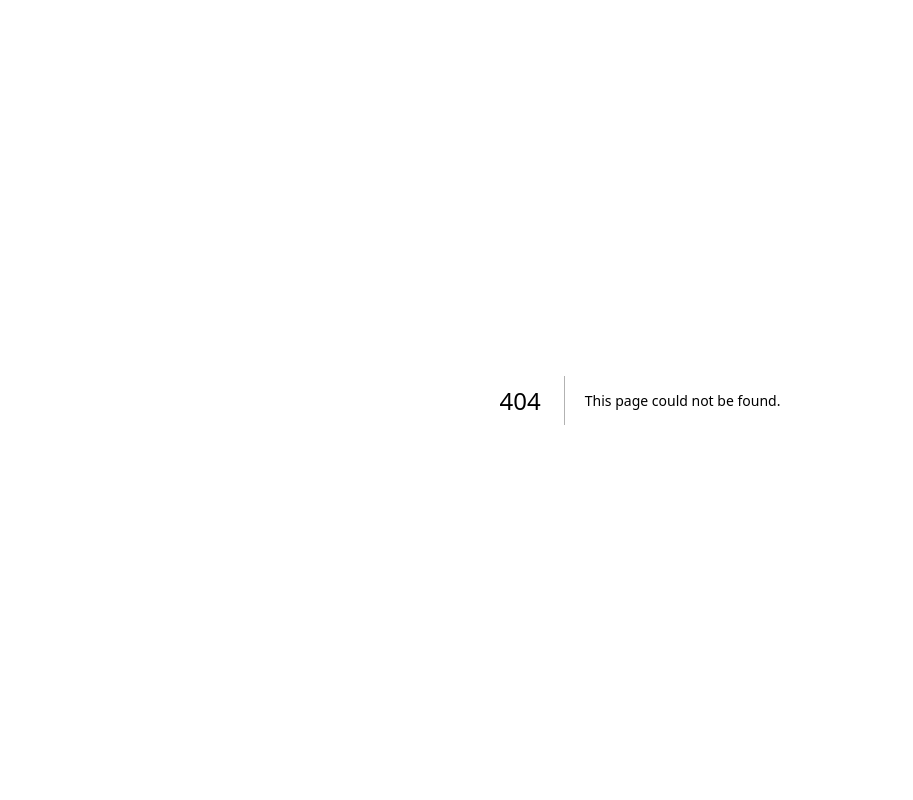
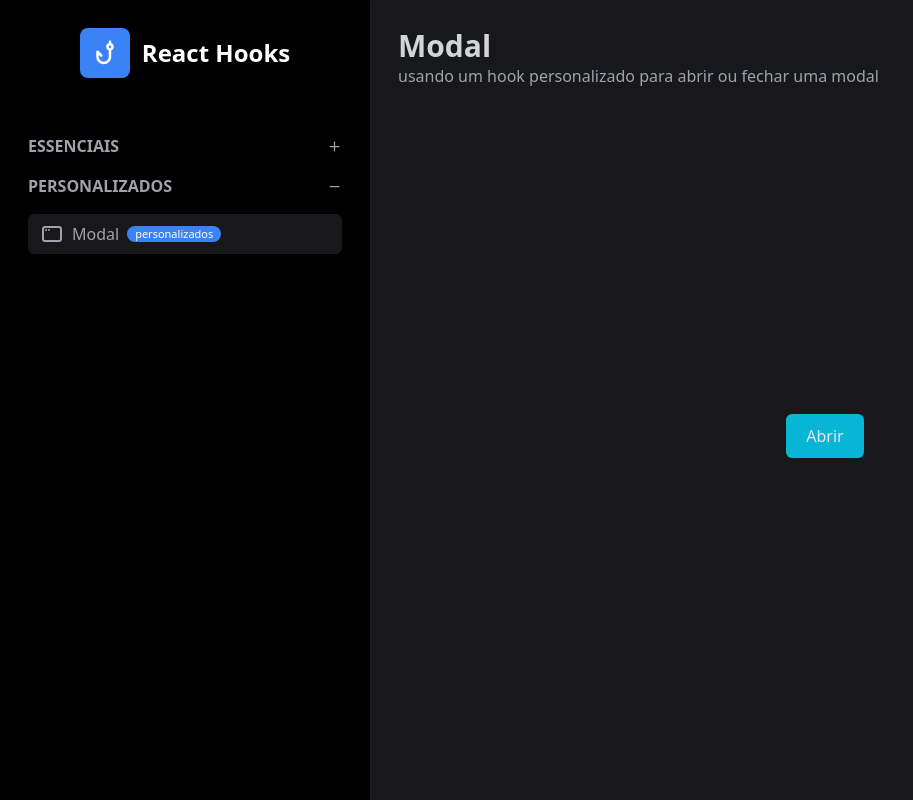
Before and after one commit to maryson011/repo-js, a Next.js app in the folder FundamentosReact/react-hooks/: page /personalizados/modal in a window 1280 px wide. Before the commit this address had no page. Shown: the whole page, without its empty margins (0-913 px from the left). Built offline with nearby package versions, Linux system fonts and the light colour scheme.

Commit message:
feat: hook personalized 'useToggle' (react-hooks)

```diff
--- a/FundamentosReact/react-hooks/src/components/template/MenuPrincipal.tsx
+++ b/FundamentosReact/react-hooks/src/components/template/MenuPrincipal.tsx
@@ -1,16 +1,17 @@
-import { IconMenu, IconX, IconNumbers, IconUsers, IconArrowsLeftRight, IconMathGreater, IconLetterCase, IconRefreshAlert, IconSection } from "@tabler/icons-react";
+import { IconMenu, IconX, IconNumbers, IconUsers, IconArrowsLeftRight, IconMathGreater, IconLetterCase, IconRefreshAlert, IconSection, IconAppWindow } from "@tabler/icons-react";
 import { MenuItem } from "../../data/models/MenuItem";
 import { MenuSecao } from "../../data/models/MenuSecao";
 import Logo from "./Logo";
 import MenuPrincipalItem from "./MenuPrincipalItem";
 import MenuPrincipalSecao from "./MenuPrincipalSecao";
 import Flex from "./Flex";
+import { url } from "inspector";
 
 export default function MenuPrincipal() {
     const secoes = [
         {
             titulo: "Essenciais",
-            aberta: true,
+            aberta: false,
             itens: [
                 {titulo: "Contador", url: "/essenciais/contador", tag: "useState", icone: <IconNumbers/>},
                 {titulo: "Votação", url: "/essenciais/votacao", tag: "useState", icone: <IconUsers/>},
@@ -22,6 +23,13 @@ export default function MenuPrincipal() {
                 {titulo: "Contagem Caracteres", url: "/essenciais/contagemCaracteresRef", tag: "useRef", icone: <IconLetterCase/>},
             ],
         },
+        {
+            titulo:"Personalizados",
+            aberta: true,
+            itens: [
+                {titulo: "Modal", url: "/personalizados/modal", tag: "personalizados", icone: <IconAppWindow/>},
+            ]
+        }
     ];
     const mini = false;
     function renderizarSecoes() {
--- /dev/null
+++ b/FundamentosReact/react-hooks/src/data/hooks/useToggle.ts
@@ -0,0 +1,11 @@
+import { useState } from "react";
+
+export default function useToggle(valor?: boolean) {
+    const [ativo, setAtivo] = useState(valor ?? false)
+
+    function toggleAtivo() {
+        setAtivo(!ativo)
+    }
+    const r:[boolean, ()=>void] = [ativo, toggleAtivo]
+    return r
+}
--- /dev/null
+++ b/FundamentosReact/react-hooks/src/pages/personalizados/modal.tsx
@@ -0,0 +1,21 @@
+import Botao from "@/components/template/Botao";
+import Flex from "@/components/template/Flex";
+import Pagina from "@/components/template/Pagina";
+import useToggle from "@/data/hooks/useToggle";
+import { IconX } from "@tabler/icons-react";
+
+export default function(){
+    const [mostrar, toggleMostrar] = useToggle(false)
+    return (
+        <Pagina titulo="Modal" subtitulo="usando um hook personalizado para abrir ou fechar uma modal">
+            <Botao texto="Abrir" cor="bg-cyan-500" onClick={toggleMostrar}/>
+            {mostrar?<Flex center col className={`
+                w-80 h-80 bg-gray-500 text-white
+                text-2xl p-4 m-4 rounded-md
+            `}>
+                <Botao cor="bg-red-700" tamanho="xl" icone={<IconX />} onClick={toggleMostrar}/>
+                <h1 className="mt-5">Clique em x para sair</h1>
+            </Flex>: ''}
+        </Pagina>
+    )
+}
```
